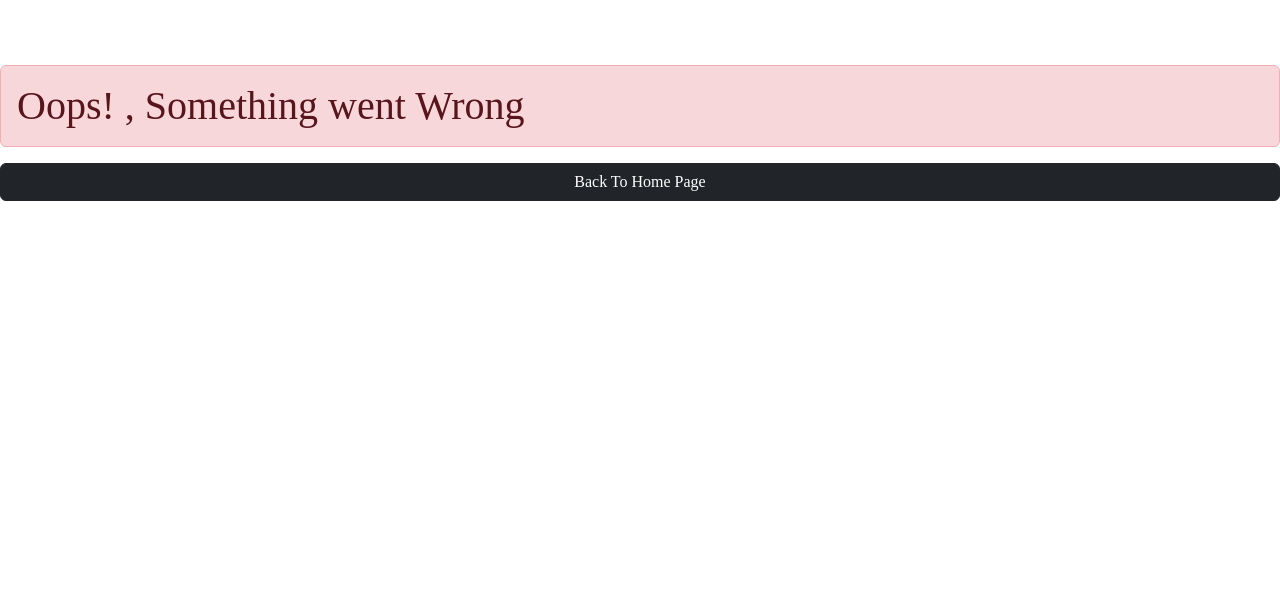
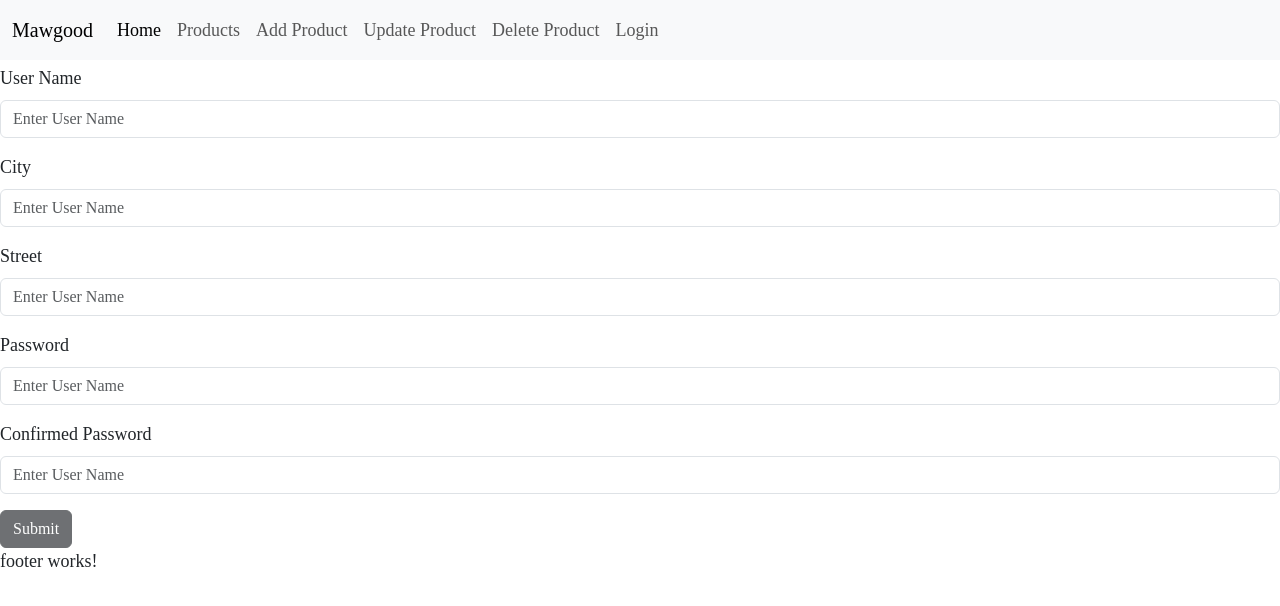
Before and after one commit to AH-HESHAM/Mawgood, an Angular app: page /login in a window 1280 px wide. Shown: the top 606 px of the page. Built offline with nearby package versions, Linux system fonts and the light colour scheme.

Commit message:
reactive form

```diff
--- a/src/app/app.routes.ts
+++ b/src/app/app.routes.ts
@@ -6,6 +6,7 @@ import { Body } from './components/body/body';
 import { AddProduct } from './forms/add-product/add-product';
 import { UpdateProduct } from './forms/update-product/update-product';
 import { DeleteProduct } from './forms/delete-product/delete-product';
+import { ReactiveForm } from './forms/reactive-form/reactive-form';
 
 export const routes: Routes = [
   {
@@ -18,6 +19,7 @@ export const routes: Routes = [
       { path: 'addProduct', component: AddProduct },
       { path: 'updataProduct', component: UpdateProduct },
       { path: 'deleteProduct', component: DeleteProduct },
+      { path: 'login', component: ReactiveForm },
     ],
   },
   { path: '**', component: Error },
--- a/src/app/components/header/header.html
+++ b/src/app/components/header/header.html
@@ -21,6 +21,9 @@
         <li class="nav-item">
           <a class="nav-link" href="/deleteProduct">Delete Product</a>
         </li>
+        <li class="nav-item">
+          <a class="nav-link" href="/login">Login</a>
+        </li>
       </ul>
     </div>
   </div>
--- /dev/null
+++ b/src/app/forms/reactive-form/reactive-form.html
@@ -0,0 +1,78 @@
+<form action="" [formGroup]="userRegister">
+  <div class="mb-3">
+    <label for="exampleFormControlInput1" class="form-label">User Name</label>
+    <input
+      type="text"
+      class="form-control"
+      id="exampleFormControlInput1"
+      placeholder="Enter User Name"
+      formControlName="fullName"
+    />
+  </div>
+  <div [hidden]="fullName?.valid || fullName?.untouched">
+    @if (fullName?.errors?.['pattern']) {
+      <small class="alert alert-danger">enter 4 letters only</small>
+    }
+    @if (fullName?.errors?.['required']) {
+      <small class="alert alert-danger">this field is required</small>
+    }
+  </div>
+  <div formGroupName="address">
+    <div class="mb-3">
+      <label for="exampleFormControlInput1" class="form-label">City</label>
+      <input
+        type="text"
+        class="form-control"
+        id="exampleFormControlInput1"
+        placeholder="Enter User Name"
+        formControlName="city"
+      />
+    </div>
+    <div class="mb-3">
+      <label for="exampleFormControlInput1" class="form-label">Street</label>
+      <input
+        type="text"
+        class="form-control"
+        id="exampleFormControlInput1"
+        placeholder="Enter User Name"
+        formControlName="street"
+      />
+    </div>
+  </div>
+  <div class="mb-3">
+    <label for="exampleFormControlInput1" class="form-label">Password</label>
+    <input
+      type="text"
+      class="form-control"
+      id="exampleFormControlInput1"
+      placeholder="Enter User Name"
+      formControlName="password"
+    />
+  </div>
+  <div class="mb-3">
+    <label for="exampleFormControlInput1" class="form-label">Confirmed Password </label>
+    <input
+      type="text"
+      class="form-control"
+      id="exampleFormControlInput1"
+      placeholder="Enter User Name"
+      formControlName="confirmedpassword"
+    />
+  </div>
+  @if (
+    confirmedpassword?.touched &&
+    password?.touched &&
+    (userRegister?.errors?.['unMatchedPassword'] || confirmedpassword?.invalid)
+  ) {
+    <div class="alert alert-danger">
+      @if (confirmedpassword?.errors?.['required']) {
+        <small>this field is required</small>
+      }
+      @if (userRegister?.errors?.['unMatchedPassword']) {
+        <small>confirmedpassword must match password</small>
+      }
+    </div>
+  }
+
+  <button class="btn btn-dark" [disabled]="userRegister.invalid">Submit</button>
+</form>
--- /dev/null
+++ b/src/app/forms/reactive-form/reactive-form.ts
@@ -0,0 +1,55 @@
+import { Component } from '@angular/core';
+import { FormGroup, FormBuilder, Validators, ReactiveFormsModule } from '@angular/forms';
+import { passwordMatched } from '../../validators/passwordValidator';
+import { JsonPipe } from '@angular/common';
+
+@Component({
+  selector: 'app-reactive-form',
+  imports: [ReactiveFormsModule, JsonPipe],
+  templateUrl: './reactive-form.html',
+  styleUrl: './reactive-form.css',
+})
+export class ReactiveForm {
+  userRegister: FormGroup;
+  constructor(private fb: FormBuilder) {
+    this.userRegister = fb.group(
+      {
+        fullName: ['', [Validators.required, Validators.pattern('[A-Za-z]{4}')]],
+        address: fb.group({
+          city: [''],
+          street: [''],
+        }),
+        password: ['', [Validators.required]],
+        confirmedpassword: ['', [Validators.required]],
+        referral: [''],
+        other: [''],
+      },
+      { validators: [passwordMatched()] },
+    );
+  }
+  get fullName() {
+    return this.userRegister.get('fullName');
+  }
+
+  get password() {
+    return this.userRegister.get('password');
+  }
+  get confirmedpassword() {
+    return this.userRegister.get('confirmedpassword');
+  }
+  get referral() {
+    return this.userRegister.get('referral');
+  }
+  get other() {
+    return this.userRegister.get('other');
+  }
+
+  UpdateOtherInp() {
+    if (this.referral?.value === 'other') {
+      this.other?.setValidators([Validators.required]);
+    } else {
+      this.other?.clearValidators();
+    }
+    this.other?.updateValueAndValidity({ emitEvent: false });
+  }
+}
--- /dev/null
+++ b/src/app/validators/passwordValidator.ts
@@ -0,0 +1,15 @@
+import { AbstractControl, ValidationErrors, ValidatorFn } from "@angular/forms";
+
+export function passwordMatched():ValidatorFn{
+  return(control:AbstractControl):ValidationErrors|null=>{
+    let password = control.get("password")
+    let confirmedpassword = control.get("confirmedpassword")
+
+    if(!password||!confirmedpassword||!password.value||!confirmedpassword.value){
+      return null;
+    }
+
+    let errVal = {'unMatchedPassword':{'pass':password.value,'confirm':confirmedpassword.value}}
+    return password.value === confirmedpassword.value ? null : errVal
+  }
+}
```
Also changed, not shown: src/app/forms/reactive-form/reactive-form.css (added), 1 other file (tests, documents, lock files or other folders).
